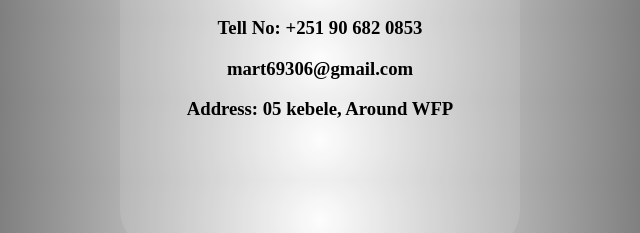
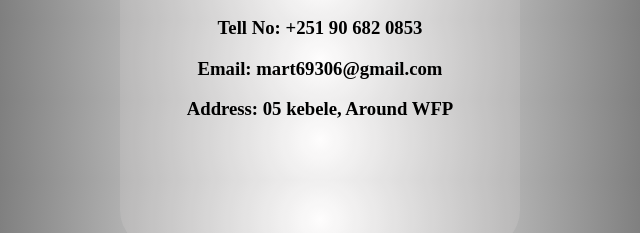
Before and after one commit to Azale-Studios/azale, a plain HTML site: page Home.html in a window 1280 px wide. Shown: the part 300-533 px from the top of the page, 320-960 px from the left. Drawn offline with Linux system fonts and the light colour scheme.

Commit message:
Add files via upload

```diff
--- a/Home.html
+++ b/Home.html
@@ -25,7 +25,7 @@
         <h1>Welcome To Azale Studio!</h1>
         <div class="rectangle"><h2>Contact Us</h2>
         <h3>Tell No: +251 90 682 0853</h3>
-        <h3>mart69306@gmail.com</h3>
+        <h3>Email: mart69306@gmail.com</h3>
         <h3>Address: 05 kebele, Around WFP</h3>
     </div>
 
```
